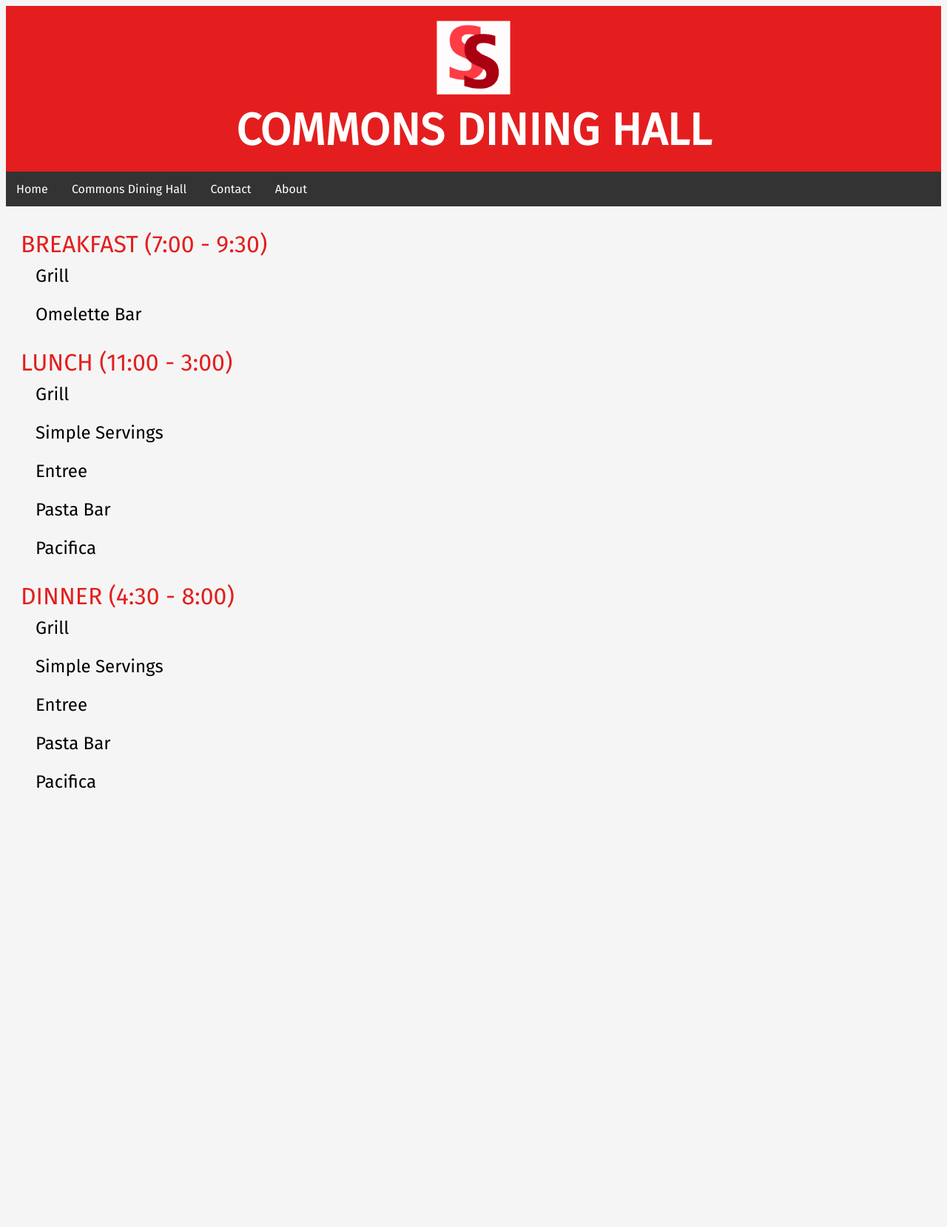
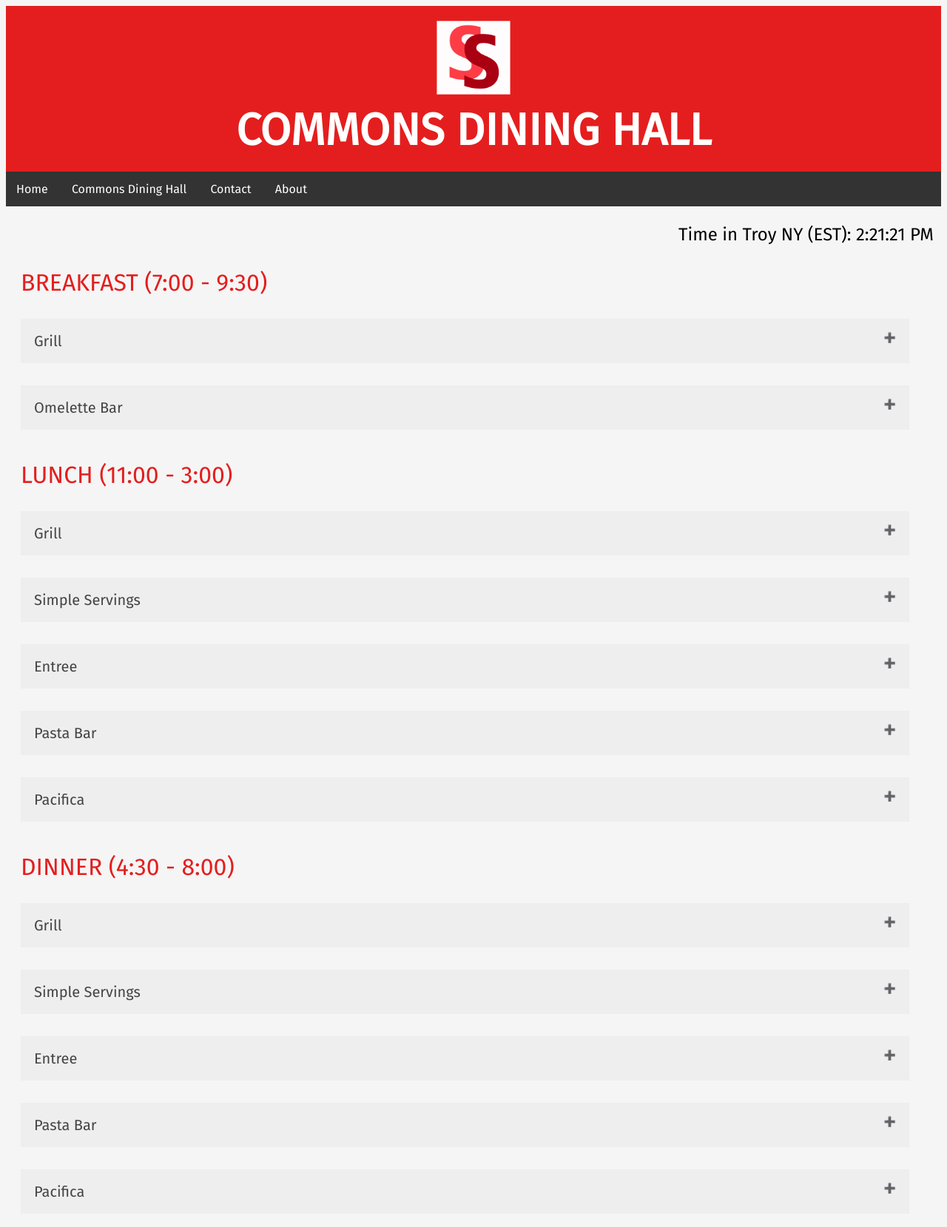
Before and after one commit to ishansuhail/SwipeSaver, a Django app: page /commons/ in a window 1280 px wide. Shown: the whole page at 74% size. Before the commit the page ends 1095 px from the top, so only its background shows below. Run offline with Django 3.2, Linux system fonts and the light colour scheme.

Commit message:
commons page update

```diff
--- a/commons/templates/commons.html
+++ b/commons/templates/commons.html
@@ -60,6 +60,51 @@
             z-index: -1;
         }
 
+        .accordion {
+            background-color: #eee;
+            font-family: Fira Sans, sans-serif;
+            color: #444;
+            cursor: pointer;
+            padding: 18px;
+            width: 95%;
+            font-size: 20px;
+            text-align: left;
+            margin: 20px 20px 10px 20px;  /* top right bottom left */
+            border: none;
+            outline: none;
+            transition: 0.4s;
+        }
+
+         /* Add a background color to the button if it is clicked on (add the .active class with JS), and when you move the mouse over it (hover) */
+        .active, .accordion:hover {
+            background-color: #ccc;
+        }
+        .accordion:after {
+            content: '\02795'; /* Unicode character for "plus" sign (+) */
+            font-size: 13px;
+            color: #777;
+            float: right;
+            margin-left: 5px;
+          }
+
+        .active:after {
+            content: "\2796"; /* Unicode character for "minus" sign (-) */
+        }
+
+        /* Style the accordion panel. Note: hidden by default */
+        .panel {
+            font-family: Fira Sans, sans-serif;
+            padding: 0 18px;
+            background-color: white;
+            max-height: 0;
+            overflow: hidden;
+            width: 92.5%;
+            border: none;
+            outline: none;
+            margin: 0px 20px 0px 20px;  /* top right bottom left */
+            transition: max-height 0.2s ease-out;
+        }
+
         @media (max-width: 600px) {
             .header-container img {
                 width: 50px;
@@ -89,23 +134,92 @@
         <a href="#about">About</a>
     </div>
 
+
+    <p id="time" style="text-align: right; font-size: 24px; margin-left: 40px; margin-right: 10px"></p>
+
+    <script>
+    function getCurrentTime() {
+    var date = new Date();
+    var options = { timeZone: 'America/New_York', hour12: true };
+    var timeString = date.toLocaleTimeString('en-US', options);
+    document.getElementById("time").textContent = "Time in Troy NY (EST): " + timeString;
+    }
+
+    getCurrentTime();
+    setInterval(getCurrentTime, 1000);
+    </script>
+
     <p style="color: rgb(228, 30, 30); font-size: 32px; margin-left: 20px; margin-bottom: 10px">BREAKFAST (7:00 - 9:30)</p>
-    <p style="color: rgb(0, 0, 0); font-size: 24px; margin-left: 40px; margin-top: 5px ">Grill</p>
-    <p style="color: rgb(0, 0, 0); font-size: 24px; margin-left: 40px; margin-top: 5px ">Omelette Bar</p>
+    <button class="accordion">Grill</button>
+    <div class="panel">
+        <p>List of food!</p>
+    </div>
+
+    <button class="accordion">Omelette Bar</button>
+    <div class="panel">
+        <p>List of food!</p>
+    </div>
 
     <p style="color: rgb(228, 30, 30); font-size: 32px; margin-left: 20px;margin-bottom: 10px">LUNCH (11:00 - 3:00)</p>
-    <p style="color: rgb(0, 0, 0); font-size: 24px; margin-left: 40px; margin-top: 5px ">Grill</p>
-    <p style="color: rgb(0, 0, 0); font-size: 24px; margin-left: 40px; margin-top: 5px ">Simple Servings</p>
-    <p style="color: rgb(0, 0, 0); font-size: 24px; margin-left: 40px; margin-top: 5px ">Entree</p>
-    <p style="color: rgb(0, 0, 0); font-size: 24px; margin-left: 40px; margin-top: 5px ">Pasta Bar</p>
-    <p style="color: rgb(0, 0, 0); font-size: 24px; margin-left: 40px; margin-top: 5px ">Pacifica</p>
+    <button class="accordion">Grill</button>
+    <div class="panel">
+        <p>List of food!</p>
+    </div>
 
+    <button class="accordion">Simple Servings</button>
+    <div class="panel">
+        <p>List of food!</p>
+    </div>
+    <button class="accordion">Entree</button>
+    <div class="panel">
+        <p>List of food!</p>
+    </div>
+    <button class="accordion">Pasta Bar</button>
+    <div class="panel">
+        <p>List of food!</p>
+    </div>
+    <button class="accordion">Pacifica</button>
+    <div class="panel">
+        <p>List of food!</p>
+    </div>
     <p style="color: rgb(228, 30, 30); font-size: 32px; margin-left: 20px;margin-bottom: 10px">DINNER (4:30 - 8:00)</p>
-    <p style="color: rgb(0, 0, 0); font-size: 24px; margin-left: 40px; margin-top: 5px ">Grill</p>
-    <p style="color: rgb(0, 0, 0); font-size: 24px; margin-left: 40px; margin-top: 5px ">Simple Servings</p>
-    <p style="color: rgb(0, 0, 0); font-size: 24px; margin-left: 40px; margin-top: 5px ">Entree</p>
-    <p style="color: rgb(0, 0, 0); font-size: 24px; margin-left: 40px; margin-top: 5px ">Pasta Bar</p>
-    <p style="color: rgb(0, 0, 0); font-size: 24px; margin-left: 40px; margin-top: 5px ">Pacifica</p>
+    <button class="accordion">Grill</button>
+    <div class="panel">
+        <p>List of food!</p>
+    </div>
 
+    <button class="accordion">Simple Servings</button>
+    <div class="panel">
+        <p>List of food!</p>
+    </div>
+    <button class="accordion">Entree</button>
+    <div class="panel">
+        <p>List of food!</p>
+    </div>
+    <button class="accordion">Pasta Bar</button>
+    <div class="panel">
+        <p>List of food!</p>
+    </div>
+    <button class="accordion">Pacifica</button>
+    <div class="panel">
+        <p>List of food!</p>
+    </div>
+
+    <script>
+        var acc = document.getElementsByClassName("accordion");
+        var i;
+
+        for (i = 0; i < acc.length; i++) {
+        acc[i].addEventListener("click", function() {
+            this.classList.toggle("active");
+            var panel = this.nextElementSibling;
+            if (panel.style.maxHeight) {
+            panel.style.maxHeight = null;
+            } else {
+            panel.style.maxHeight = panel.scrollHeight + "px";
+            }
+        });
+        }
+    </script>
 </body>
 </html>
```
